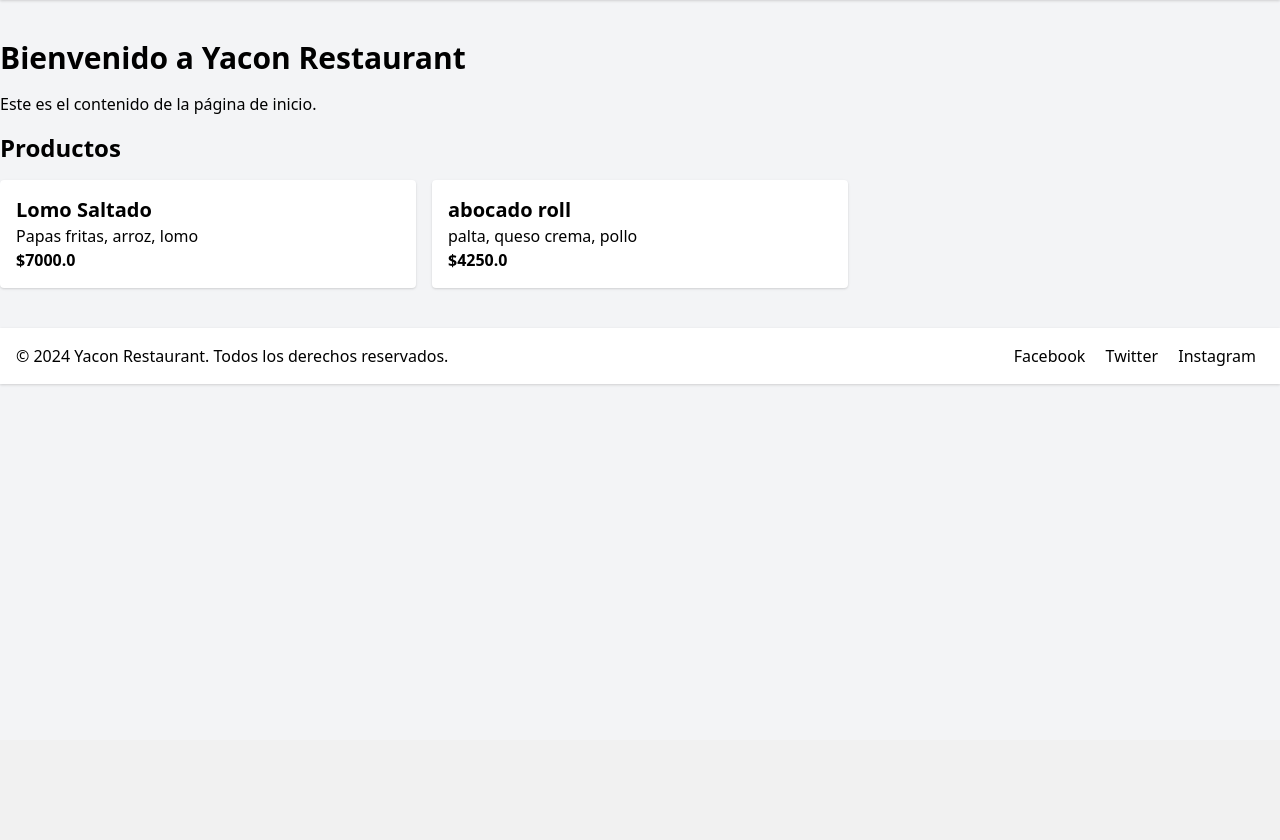
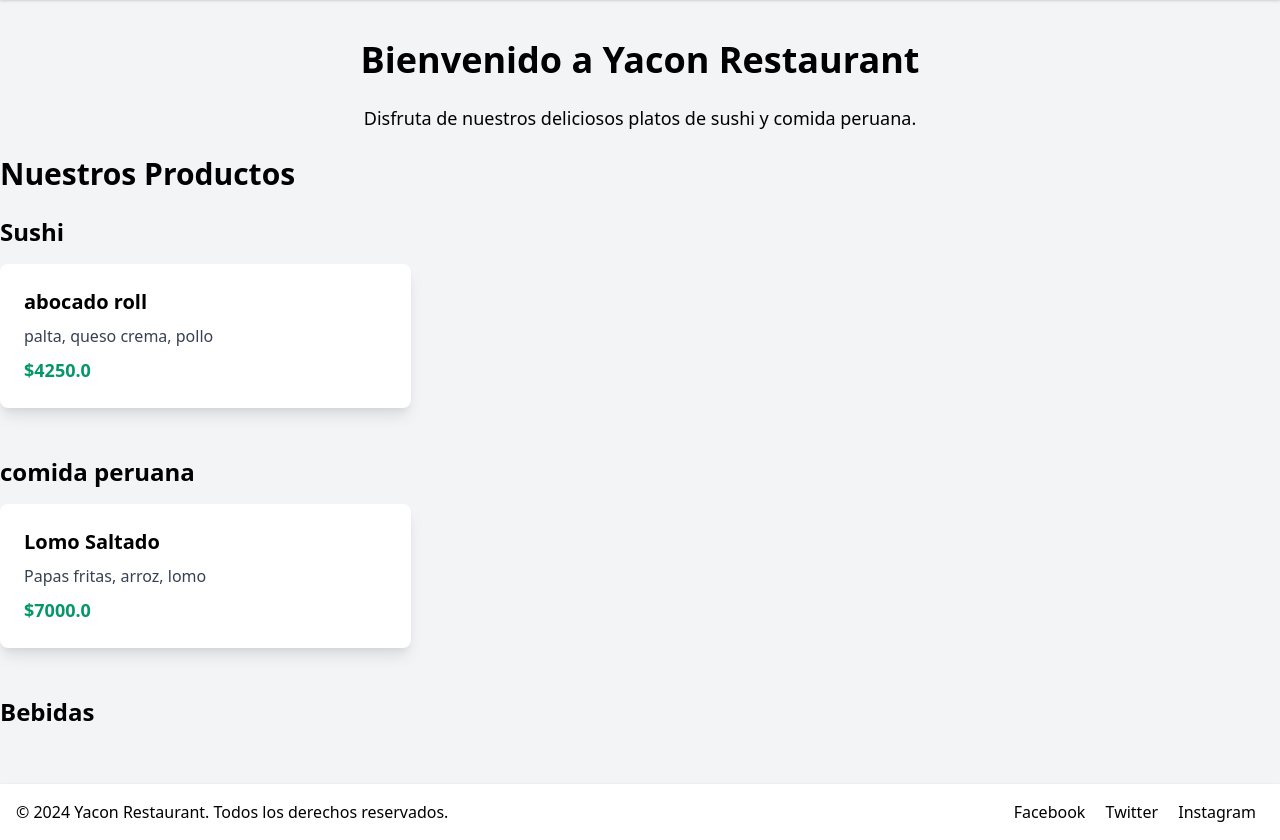
Before and after one commit to emersonxinay/rest_yacon, a Flask app: page / in a window 1280 px wide. Shown: the part 60-900 px from the top of the page. Before the commit the page ends 445 px from the top, so only its background shows below. Run offline with Flask 3, Linux system fonts and the light colour scheme.

Commit message:
fix home

```diff
--- a/app.py
+++ b/app.py
@@ -106,8 +106,11 @@ def load_user(user_id):
 # Definición de rutas y vistas
 @app.route('/')
 def home():
-    products = Product.query.all()
-    return render_template('home.html', products=products)
+    categories = Category.query.all()
+    products_by_category = {
+        category.name: category.products for category in categories}
+    print("Products by Category:", products_by_category)  # Debugging line
+    return render_template('home.html', products_by_category=products_by_category)
 
 # ruta nosotros, carta, promociones
 
--- a/templates/home.html
+++ b/templates/home.html
@@ -1,15 +1,28 @@
 {% extends 'base.html' %} {% block title %}Yacon Restaurant - Inicio{% endblock
 %} {% block content %}
-<h1 class="text-3xl font-bold mb-4">Bienvenido a Yacon Restaurant</h1>
-<p class="mb-4">Este es el contenido de la página de inicio.</p>
+<h1 class="text-4xl font-extrabold mb-6 text-center">
+  Bienvenido a Yacon Restaurant
+</h1>
+<p class="mb-6 text-lg text-center">
+  Disfruta de nuestros deliciosos platos de sushi y comida peruana.
+</p>
 
-<h2 class="text-2xl font-semibold mb-4">Productos</h2>
-<div class="grid grid-cols-1 md:grid-cols-2 lg:grid-cols-3 gap-4">
-  {% for product in products %}
-  <div class="bg-white p-4 rounded shadow">
-    <h3 class="text-xl font-bold">{{ product.name }}</h3>
-    <p>{{ product.description }}</p>
-    <p class="font-semibold">${{ product.price }}</p>
+<h2 class="text-3xl font-semibold mb-6">Nuestros Productos</h2>
+<div class="space-y-12">
+  {% for category, products in products_by_category.items() %}
+  <div>
+    <h3 class="text-2xl font-bold mb-4">{{ category }}</h3>
+    <div class="grid grid-cols-1 md:grid-cols-2 lg:grid-cols-3 gap-6">
+      {% for product in products %}
+      <div
+        class="bg-white p-6 rounded-lg shadow-lg hover:shadow-xl transition-shadow duration-300"
+      >
+        <h4 class="text-xl font-bold mb-2">{{ product.name }}</h4>
+        <p class="text-gray-700 mb-2">{{ product.description }}</p>
+        <p class="text-lg font-semibold text-green-600">${{ product.price }}</p>
+      </div>
+      {% endfor %}
+    </div>
   </div>
   {% endfor %}
 </div>
```
Also changed, not shown: instance/site.db.
